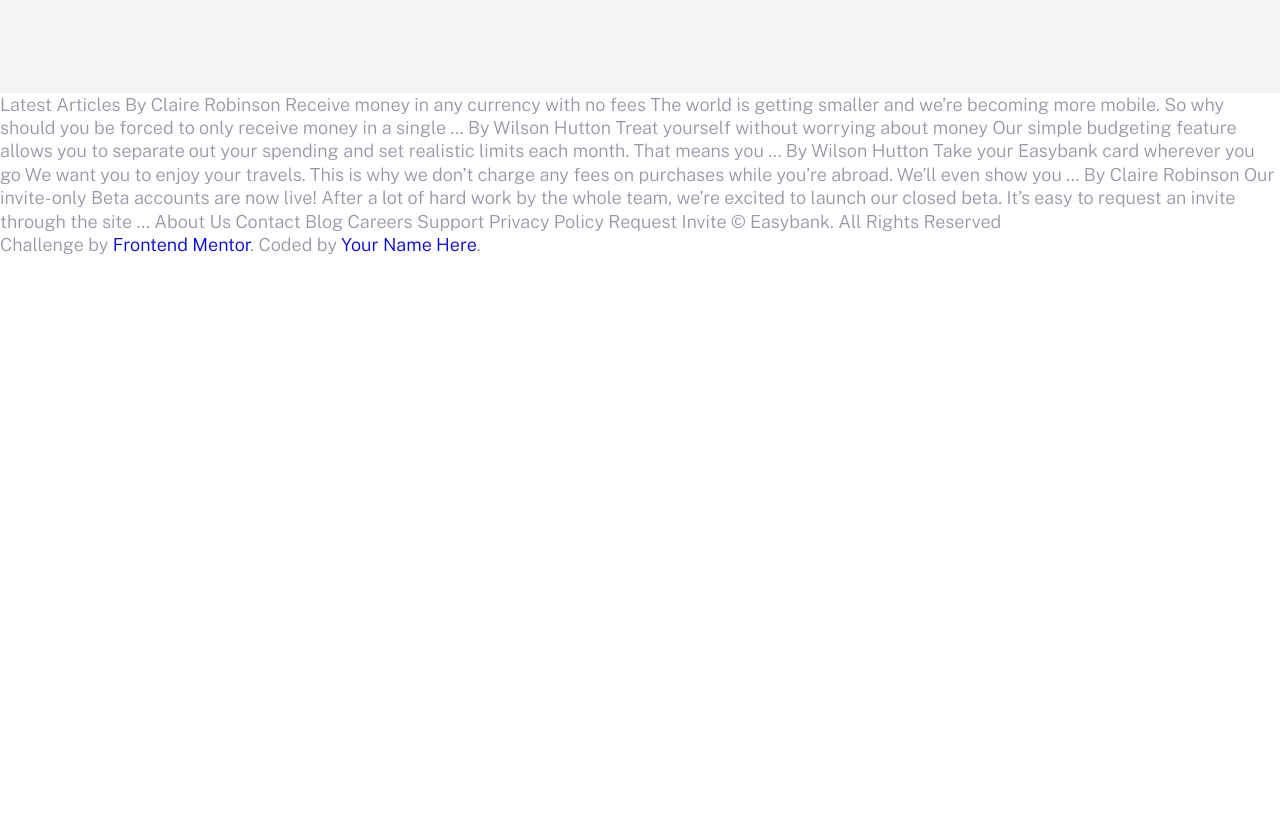
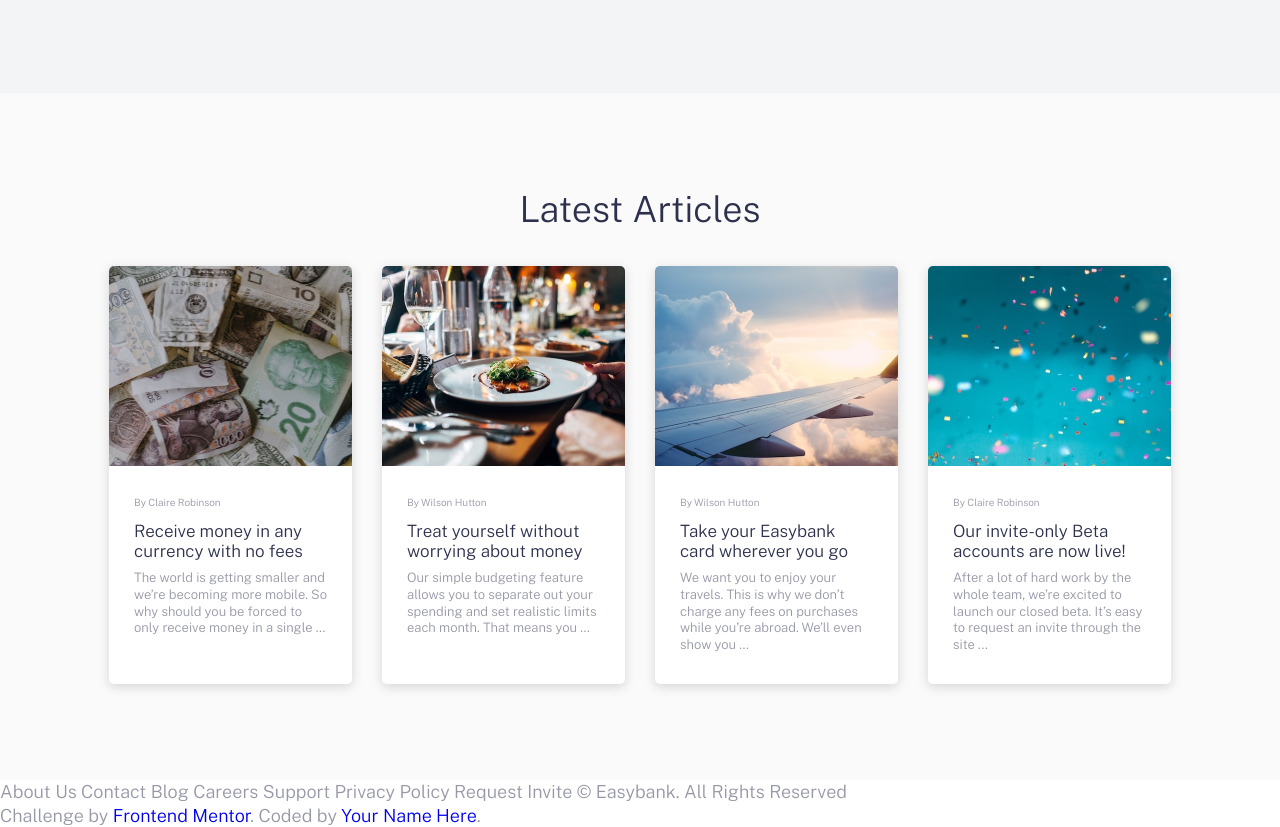
Before and after one commit to marquesmaycon/easybank-landing-page-frontend-mentor, a plain HTML site: page index.html in a window 1280 px wide. Shown: the part 1306-2133 px from the top of the page. Before the commit the page ends 1562 px from the top, so only its background shows below. Drawn offline with nearby package versions, Linux system fonts and the light colour scheme.

Commit message:
articles done

```diff
--- /dev/null
+++ b/app/scss/_articles.scss
@@ -0,0 +1,69 @@
+.articles {
+    background-color: $veryLightGray;
+}
+.article {
+
+    &__content {
+        h2 {
+            text-align: center;
+        }
+    }
+
+    &__grid {
+        display: grid;
+        grid-template-columns: 1fr;
+        gap: 1.875rem;
+
+        @include breakpoint-up(medium) {
+            grid-template-columns: repeat(2, 1fr);
+        }
+
+        @include breakpoint-up(large) {
+            grid-template-columns: repeat(4, 1fr);
+        }
+    }
+
+    &__item {
+        border-radius: 0.3125rem;
+        overflow: hidden;
+        background-color: $white;
+        box-shadow: 0px 3px 12px rgba($color: #000000, $alpha: 0.15);
+
+        &:hover .article__image {
+            transform: scale(1.05);
+        }
+    }
+
+    &__image {
+        height: 12.5rem;
+        background-size: cover;
+        background-repeat: no-repeat;
+        background-position: center center;
+        transition: all 500ms ease-in-out ;
+    }
+
+    &__text {
+        padding: 1.875rem 1.875rem 2.5rem 1.875rem;
+        color: $grayishBlue;
+
+        @include breakpoint-up(medium) {
+            padding: 1.875rem 1.5625rem;
+        }
+    }
+
+    &__author {
+        font-size: 0.625rem;
+        margin-bottom: 0.75rem;
+    }
+
+    &__title {
+        font-size: 1.0625rem;
+        line-height: 1.2;
+        color: $darkBlue;
+        margin-bottom: 0.5rem;
+    }
+
+    &__description {
+        font-size: 0.8125rem;
+    }
+}
--- a/app/scss/style.scss
+++ b/app/scss/style.scss
@@ -6,3 +6,4 @@
 @import "header";
 @import "hero";
 @import "feature";
+@import "articles";
--- a/index.html
+++ b/index.html
@@ -130,30 +130,66 @@
 
    </section>
 
-   Latest Articles
+   <section class="articles">
 
-   By Claire Robinson
-   Receive money in any currency with no fees
-   The world is getting smaller and we’re becoming more mobile. So why should you be
-   forced to only receive money in a single …
+      <div class="article__content container container--pall">
 
-   By Wilson Hutton
-   Treat yourself without worrying about money
-   Our simple budgeting feature allows you to separate out your spending and set
-   realistic limits each month. That means you …
+         <h2>Latest Articles</h2>
 
-   By Wilson Hutton
-   Take your Easybank card wherever you go
-   We want you to enjoy your travels. This is why we don’t charge any fees on purchases
-   while you’re abroad. We’ll even show you …
+         <div class="article__grid">
+            <a href="#" class="article__item">
 
-   By Claire Robinson
-   Our invite-only Beta accounts are now live!
-   After a lot of hard work by the whole team, we’re excited to launch our closed beta.
-   It’s easy to request an invite through the site ...
+               <div class="article__image" style="background-image: url('/images/image-currency.jpg');"></div>
 
+               <div class="article__text">
+                  <div class="article__author">By Claire Robinson</div>
+                  <div class="article__title">Receive money in any currency with no fees</div>
+                  <div class="article__description">
+                     The world is getting smaller and we’re becoming more mobile. So why should you be forced to only
+                     receive money in a single …
+                  </div>
+               </div>
 
+            </a>
 
+            <a href="#" class="article__item">
+               <div class="article__image" style="background-image: url('/images/image-restaurant.jpg');"></div>
+               <div class="article__text">
+                  <div class="article__author">By Wilson Hutton</div>
+                  <div class="article__title">Treat yourself without worrying about money</div>
+                  <div class="article__description">
+                     Our simple budgeting feature allows you to separate out your spending and set
+                     realistic limits each month. That means you …
+                  </div>
+               </div>
+            </a>
+
+            <a href="#" class="article__item">
+               <div class="article__image" style="background-image: url('/images/image-plane.jpg');"></div>
+               <div class="article__text">
+                  <div class="article__author">By Wilson Hutton</div>
+                  <div class="article__title">Take your Easybank card wherever you go</div>
+                  <div class="article__description">
+                     We want you to enjoy your travels. This is why we don’t charge any fees on purchases
+                     while you’re abroad. We’ll even show you …
+                  </div>
+               </div>
+            </a>
+
+            <a href="#" class="article__item">
+               <div class="article__image" style="background-image: url('/images/image-confetti.jpg');"></div>
+               <div class="article__text">
+                  <div class="article__author">By Claire Robinson</div>
+                  <div class="article__title">Our invite-only Beta accounts are now live!</div>
+                  <div class="article__description">
+                     After a lot of hard work by the whole team, we’re excited to launch our closed beta.
+                     It’s easy to request an invite through the site ...
+                  </div>
+               </div>
+            </a>
+         </div>
+      </div>
+   </section>
    About Us
    Contact
    Blog
```
Also changed, not shown: dist/style.css.
